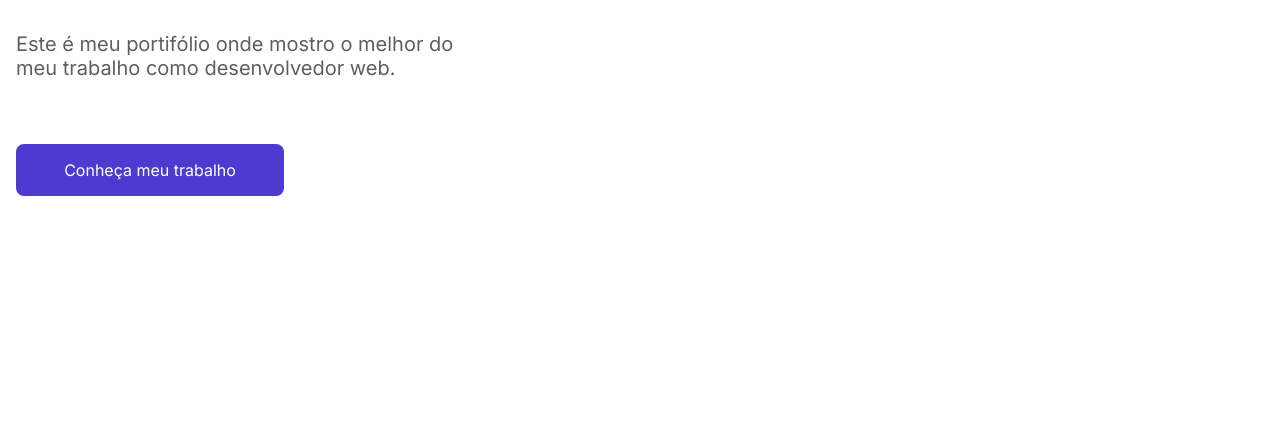
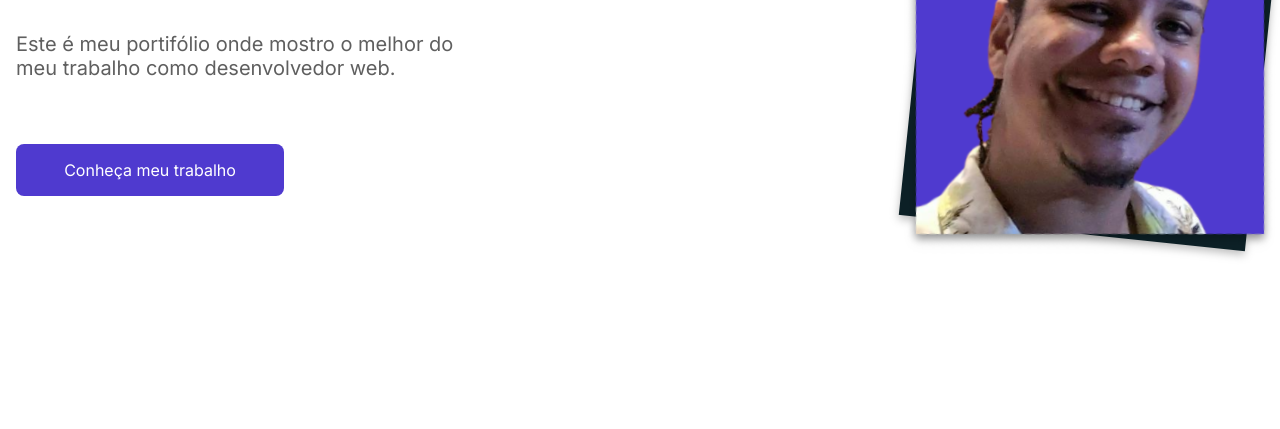
Before and after one commit to CanutoIX/Portifolio---Projeto-Afro-Academy, a plain HTML site: page index.html in a window 1280 px wide. Shown: the part 371-800 px from the top of the page. Drawn offline with Linux system fonts and the light colour scheme.

Commit message:
Finishing greating

```diff
--- a/components/css/greeting.css
+++ b/components/css/greeting.css
@@ -2,6 +2,7 @@
    height: calc(100vh - 4rem);
    display: flex;
    align-items: center;
+   justify-content: space-between;
 }
 
 .dev-info span{
@@ -35,3 +36,23 @@
 .dev-info a:hover {
     filter: brightness(125%);
 }
+
+.img {
+    background-color: var(--secondary);
+    width: 21.75rem;
+    height: 21.75rem;
+    transform: rotate(6deg);
+    filter: drop-shadow(0px 4px 4px  rgba(0, 0, 0, 0.25));
+}
+
+.img img {
+    width: 21.75rem;
+    height: 21.75rem;
+    transform: rotate(-6deg);
+    background-color: var(--primary);
+    filter: drop-shadow(0px 4px 4px  rgba(0, 0, 0, 0.25));
+}
+
+@media screen and (max-width: 975px) {
+
+}
--- a/index.html
+++ b/index.html
@@ -15,6 +15,7 @@
     <link rel="stylesheet" href="/components/css/global.css">
     <link rel="stylesheet" href="/components/css/header.css">
     <link rel="stylesheet" href="/components/css/greeting.css">
+    <link rel="shortcut icon" href="./components/img/favicon.ico" type="image/x-icon">
 
     <title>&ltcanutoIX /&gt</title>
 </head>
@@ -35,6 +36,10 @@
                 <p>Este é meu portifólio onde mostro o melhor do meu trabalho como desenvolvedor web.</p>
                 <a href="#">Conheça meu trabalho</a>
             </div>
+            <div class="img">
+                <img src="/components/img/pp.png" alt="Eu sou o Vinicius">
+
+            </div>
         </div>
     </main>
 </body>
```
Also changed, not shown: components/img/favicon.ico (added), components/img/pp.png (added).
